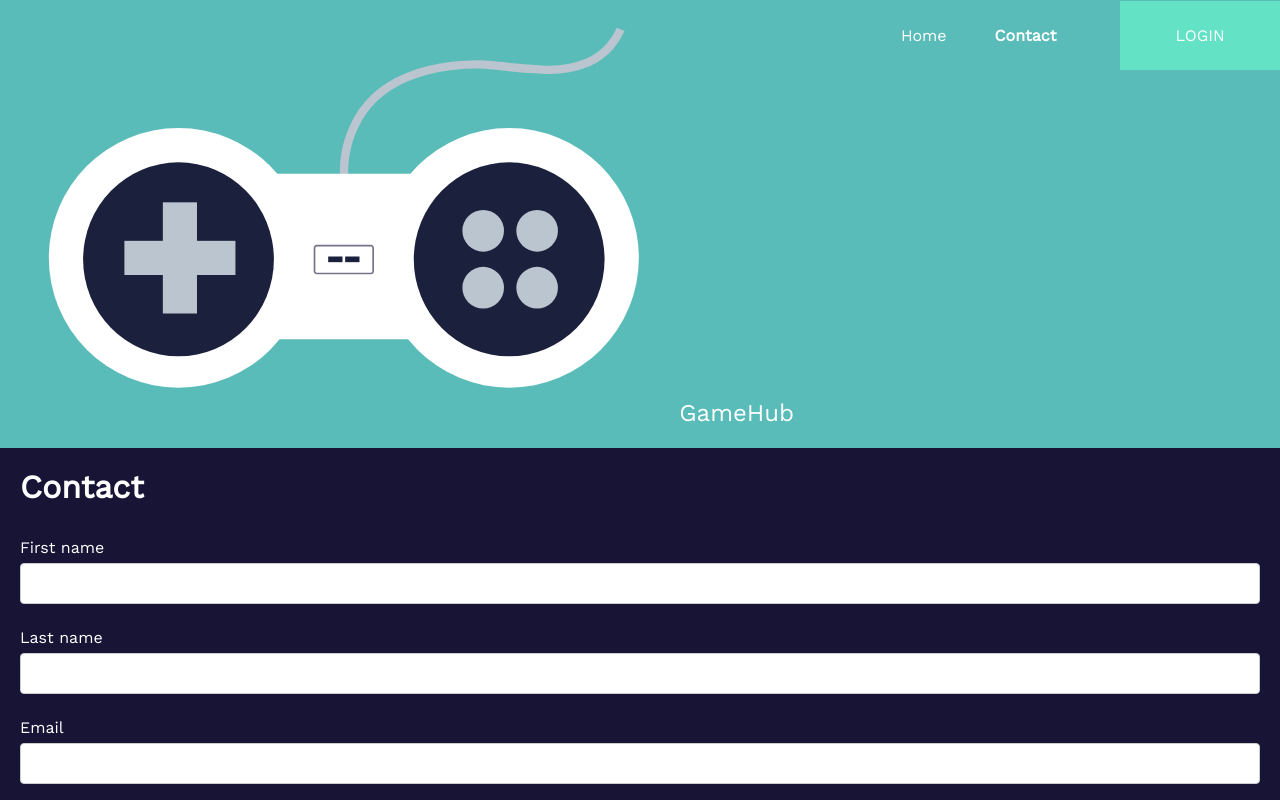
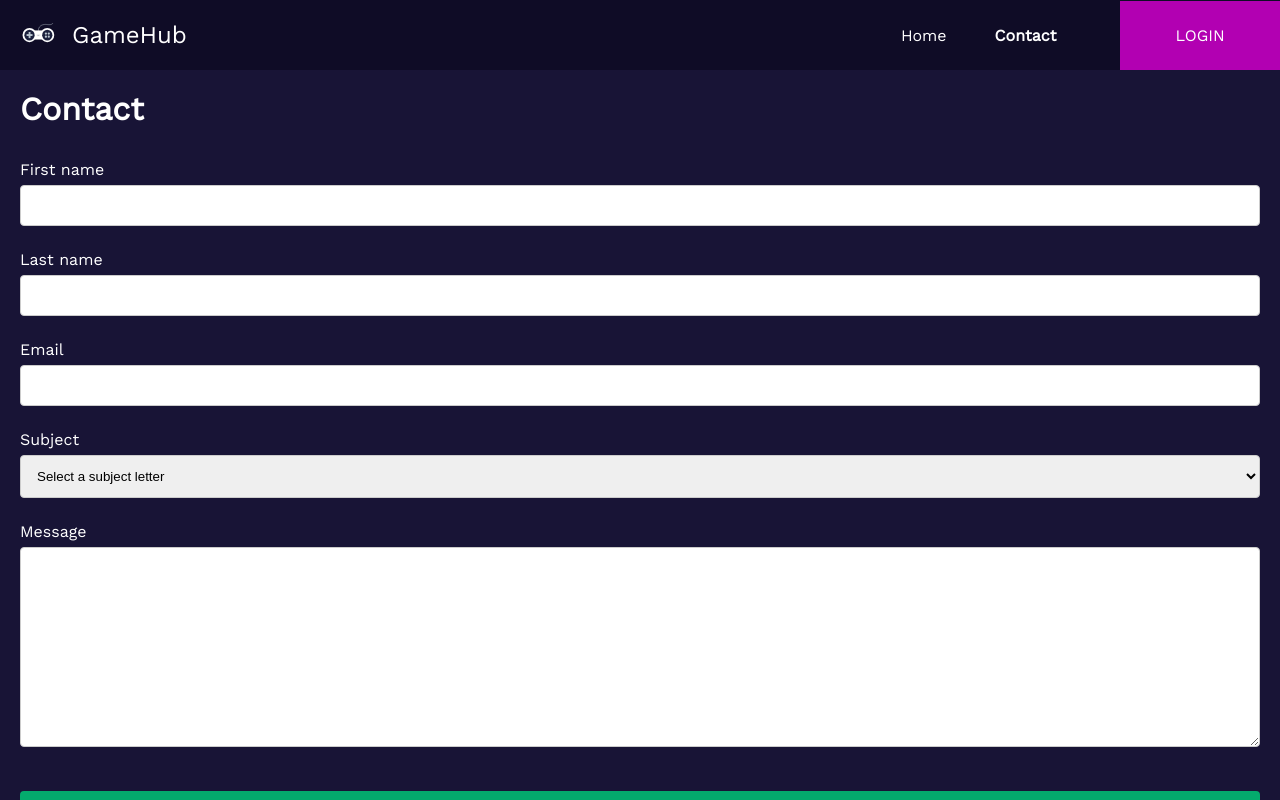
Before and after one commit to lunadragon06/gamehub, a React (Create React App) app: page /contact in a window 1280 px wide. Shown: the top 800 px of the page. Built offline with nearby package versions, Linux system fonts and the light colour scheme.

Commit message:
Update _nav.scss

```diff
--- a/src/sass/partials/_nav.scss
+++ b/src/sass/partials/_nav.scss
@@ -1,8 +1,14 @@
+.logo {
+  height: 20px;
+  margin-right: 1rem;
+  width: 35px;
+}
+
 nav {
     top: 0;
     padding: 21px 0 21px 21px;
     width: 100%;
-    background: #5ABCB9;
+    background: #0F0C26;
   }
 
   nav div {
@@ -10,6 +16,7 @@ nav {
   }
 
   .brand {
+    display: inline-block;
     font-size: 24px;
   }
 
@@ -57,7 +64,7 @@ nav {
     right: 0;
     height: 70px;
     width: 70px;
-    background: #63E2C6;
+    background: #B200B2;
     cursor: pointer;
     z-index: 1;
   }
@@ -97,7 +104,7 @@ nav {
   }
 
   .logbtn {
-      background: #63E2C6;
+      background: #B200B2;
       margin-left: 1rem;
       margin-right: 0 !important;
       padding: 1.55rem 3.45rem !important;
@@ -106,11 +113,18 @@ nav {
   }
 
   .logbtn:hover {
-      background: #14dbb0;
+      background: #F205CB;
       text-decoration: none !important;
   }
 
   @media (max-width: 768px) {
+    .brand {
+      display: none;
+    }
+    .logo {
+      height: 25px;
+      width: 45px;
+    }
     .menu {
       position: absolute;
       display: flex;
@@ -122,7 +136,7 @@ nav {
       left: 0;
       height: 100vh;
       width: 100%;
-      background: #63E2C6;
+      background: #2A1A40;
     }
     .menu li {
       margin: 20px;
@@ -133,7 +147,7 @@ nav {
       display: block;
     }
     .logbtn {
-        background: #5ABCB9;
+        background: #B200B2;
         margin-right: 0.5rem !important;
         margin-top: 2rem !important;
         padding: 1rem 4rem !important;
```
